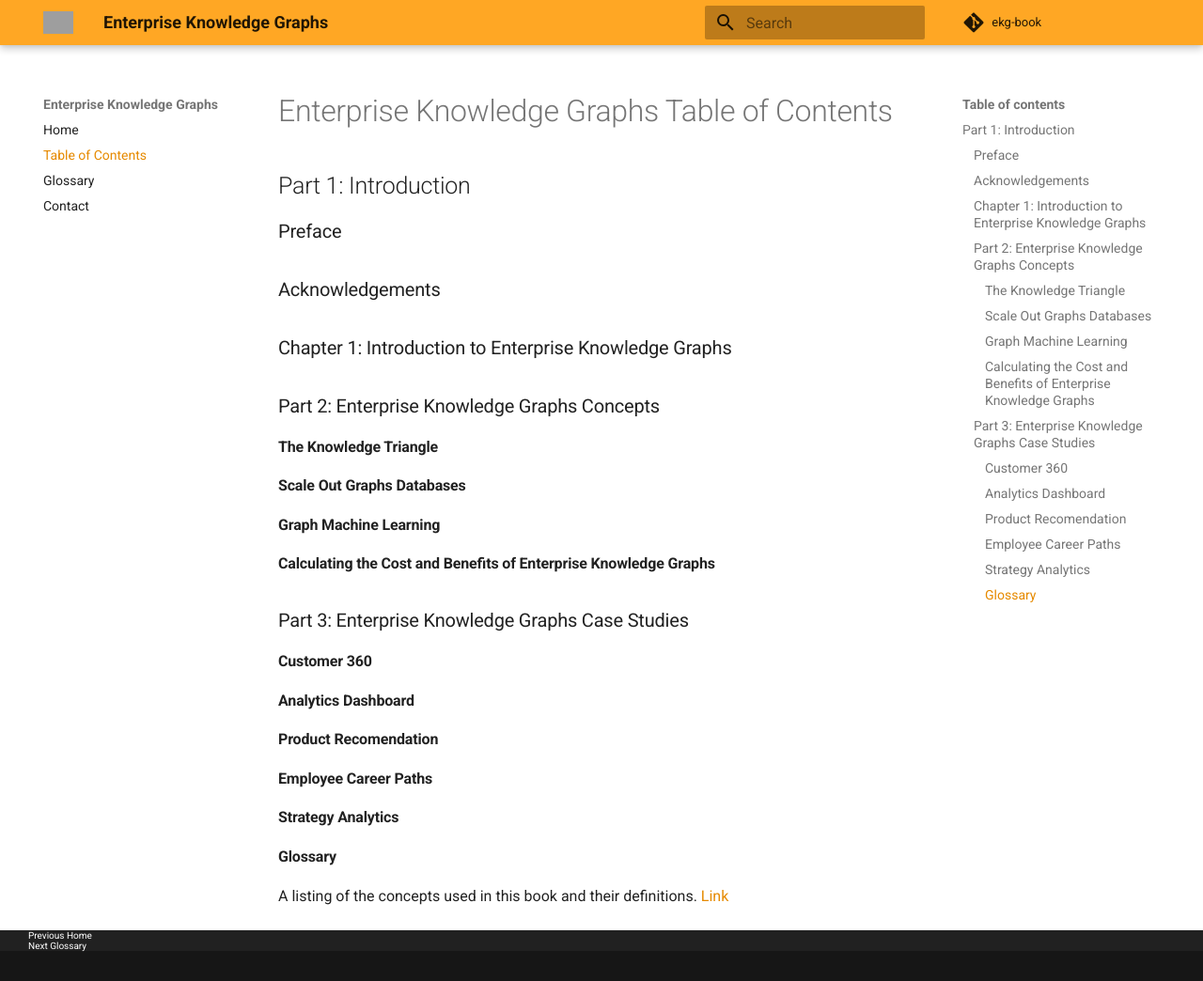
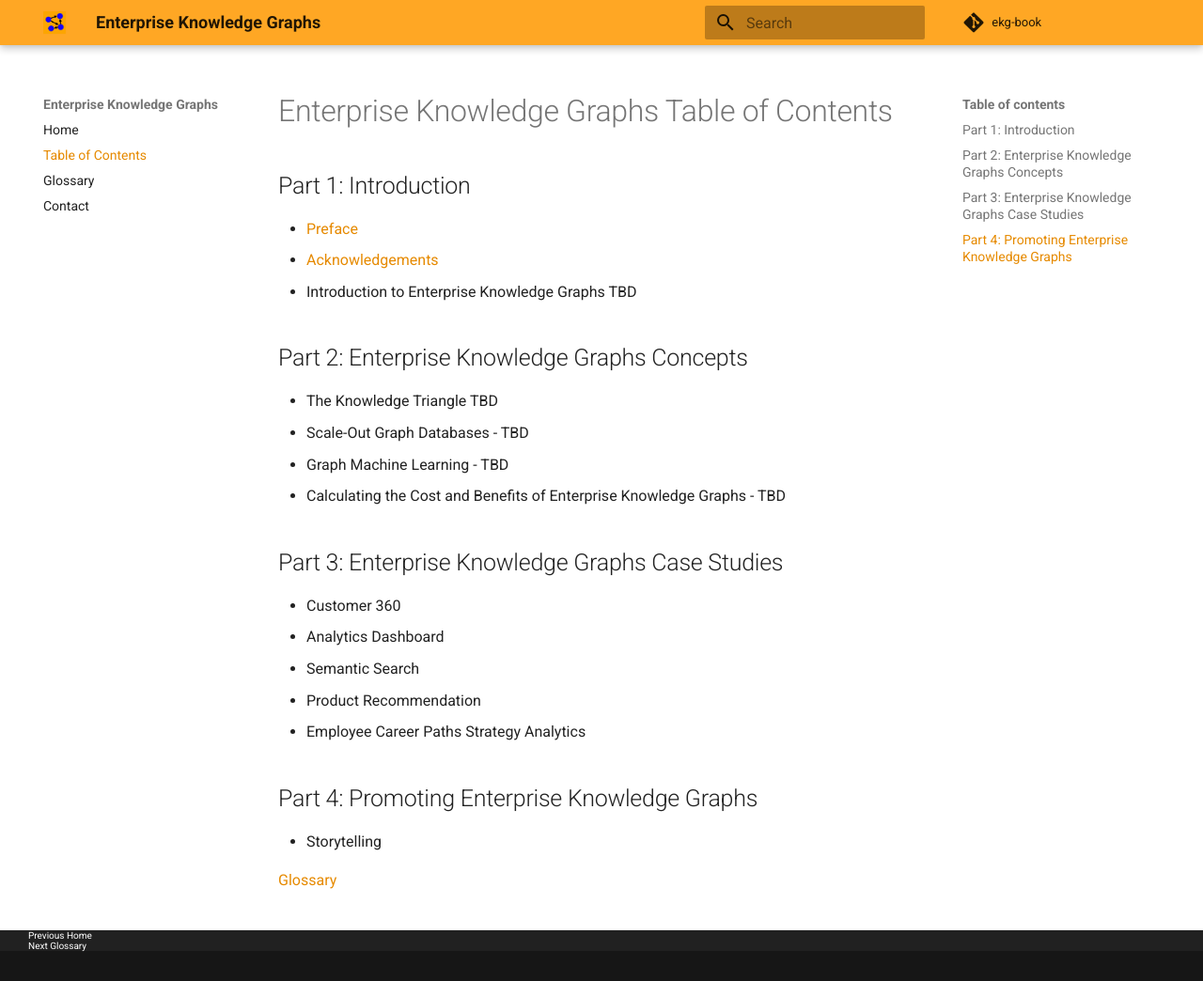
Before and after one commit to dmccreary/ekg-book, an MkDocs documentation site: the page built from docs/table-of-contents.md, in a window 1280 px wide and 1044 px high. Shown: the whole window at 94% size. Built offline with MkDocs 1.6.1 and Material for MkDocs 9.7.7, drawn with Linux system fonts in a browser that asks for light colours; comment, search, counter and statistics services are not loaded; grey boxes are pictures that could not be loaded.

Commit message:
updates to markdown content

```diff
--- a/docs/table-of-contents.md
+++ b/docs/table-of-contents.md
@@ -2,24 +2,27 @@
 
 ## Part 1: Introduction
 
-### Preface
-### Acknowledgements
-### Chapter 1: Introduction to Enterprise Knowledge Graphs
+* [Preface](intro/preface.md)
+* [Acknowledgements](intro/acknowledgements.md)
+* Introduction to Enterprise Knowledge Graphs TBD
 
-### Part 2: Enterprise Knowledge Graphs Concepts
+## Part 2: Enterprise Knowledge Graphs Concepts
 
-#### The Knowledge Triangle
-#### Scale Out Graphs Databases
-#### Graph Machine Learning
-#### Calculating the Cost and Benefits of Enterprise Knowledge Graphs
+* The Knowledge Triangle TBD
+* Scale-Out Graph Databases - TBD
+* Graph Machine Learning - TBD
+* Calculating the Cost and Benefits of Enterprise Knowledge Graphs - TBD
 
-### Part 3: Enterprise Knowledge Graphs Case Studies
+## Part 3: Enterprise Knowledge Graphs Case Studies
 
-#### Customer 360
-#### Analytics Dashboard
-#### Product Recomendation
-#### Employee Career Paths
-#### Strategy Analytics
+* Customer 360
+* Analytics Dashboard
+* Semantic Search
+* Product Recommendation
+* Employee Career Paths
+Strategy Analytics
 
-#### Glossary
-A listing of the concepts used in this book and their definitions. [Link](glossary.md)
+## Part 4: Promoting Enterprise Knowledge Graphs
+* Storytelling
+
+[Glossary](glossary.md)
--- a/mkdocs.yml
+++ b/mkdocs.yml
@@ -12,7 +12,8 @@ repo_url: 'https://github.com/dmccreary/ekg-book'
 edit_uri: 'blob/master/docs'
 theme:
   name: material
-  logo: img/knowledge-graph-logo.png
+  logo: img/book-logo.png
+  favicon: img/favicon.png
   palette:
     primary: 'orange'
     accent: 'blue'
```
Also changed, not shown: docs/concepts/scale-out.md (+13 -0 lines), docs/glossary.md (+9 -2 lines), docs/intro/acknowledgements.md (+11 -8 lines), docs/intro/graph-database-adoption-trends.md (+3 -0 lines), docs/intro/preface.md (+7 -0 lines), docs/intro/stories.md (+12 -9 lines), docs/concepts/graph-algorithms.md (added), docs/img/book-logo.png (added), docs/img/favicon.png (added), docs/img/logos/android-chrome-192x192.png (added), docs/img/logos/android-chrome-512x512.png (added), docs/img/logos/apple-touch-icon.png (added), docs/img/logos/favicon-16x16.png (added), docs/img/logos/favicon.ico (added), 1 more files.
